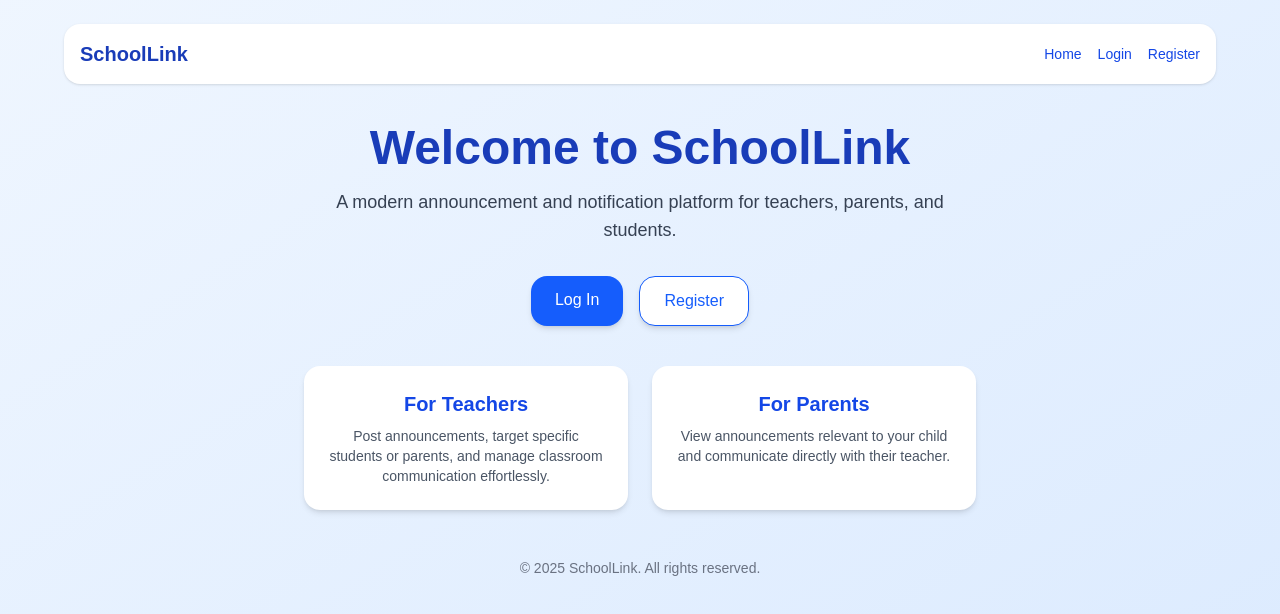
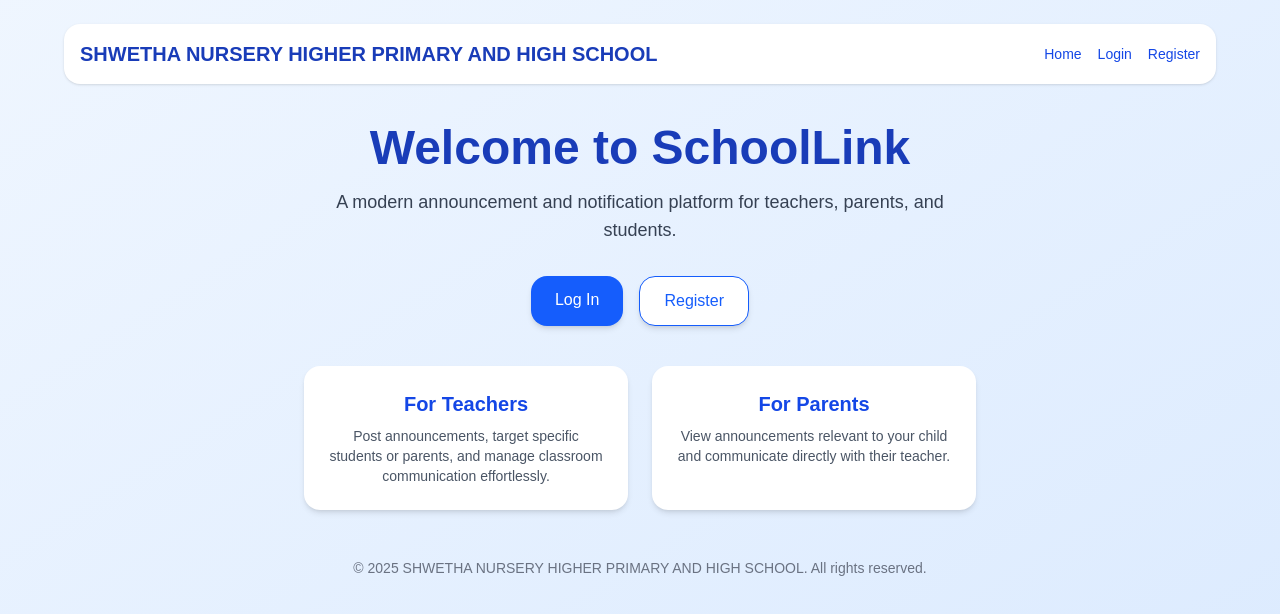
Before and after one commit to gauthamkn/Noticeboard-app, a Next.js app: page / in a window 1280 px wide. Shown: the top 614 px of the page. Built offline with nearby package versions, Linux system fonts and the light colour scheme.

Commit message:
Update page.js

```diff
--- a/src/app/page.js
+++ b/src/app/page.js
@@ -7,7 +7,7 @@ export default function Home() {
   return (
     <main className="min-h-screen bg-gradient-to-br from-blue-50 to-blue-100 flex flex-col items-center justify-start p-6">
       <nav className="w-full max-w-6xl flex justify-between items-center py-4 px-4 bg-white rounded-2xl shadow mb-10">
-        <h1 className="text-xl font-bold text-blue-800">SchoolLink</h1>
+        <h1 className="text-xl font-bold text-blue-800">SHWETHA NURSERY HIGHER PRIMARY AND HIGH SCHOOL</h1>
         <div className="flex gap-4 text-sm">
           <Link href="/" className="text-blue-700 hover:underline">Home</Link>
           <Link href="/login" className="text-blue-700 hover:underline">Login</Link>
@@ -52,7 +52,7 @@ export default function Home() {
         </div>
 
         <footer className="mt-12 text-sm text-gray-500">
-          &copy; {new Date().getFullYear()} SchoolLink. All rights reserved.
+          &copy; {new Date().getFullYear()} SHWETHA NURSERY HIGHER PRIMARY AND HIGH SCHOOL. All rights reserved.
         </footer>
       </div>
     </main>
```
